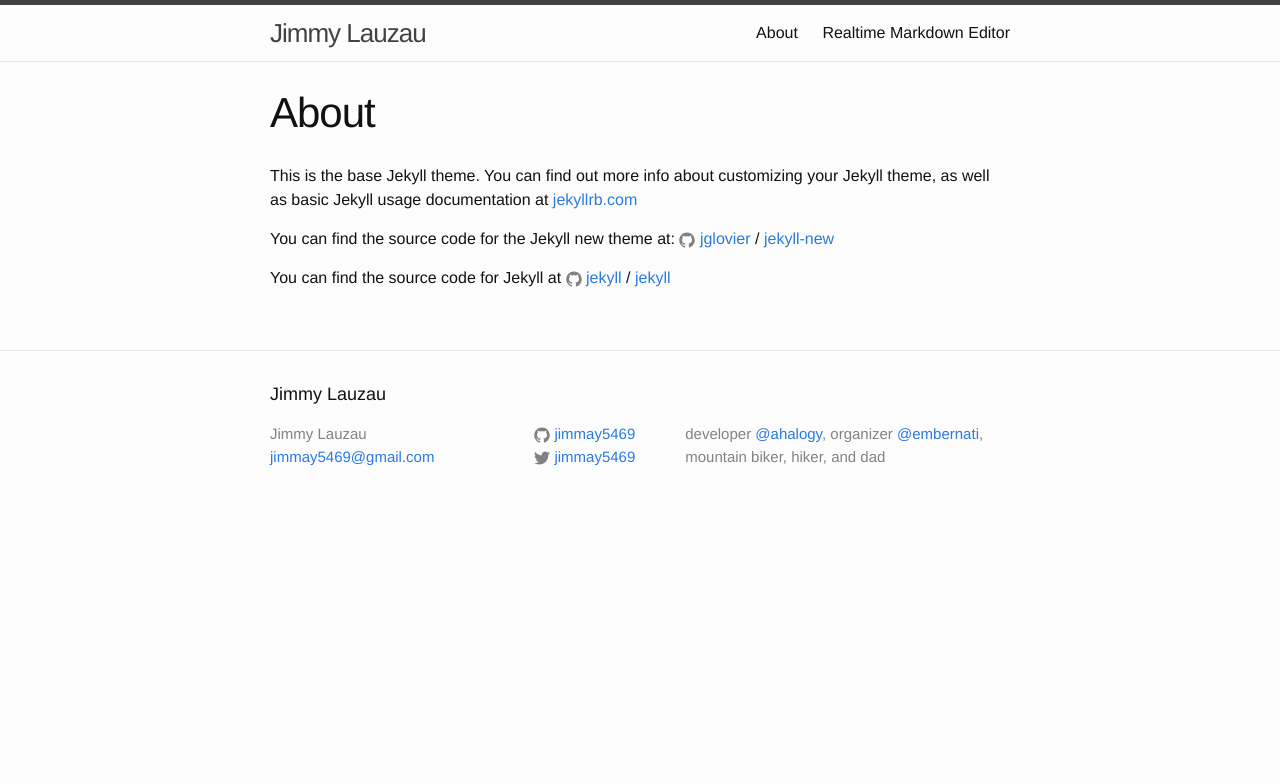
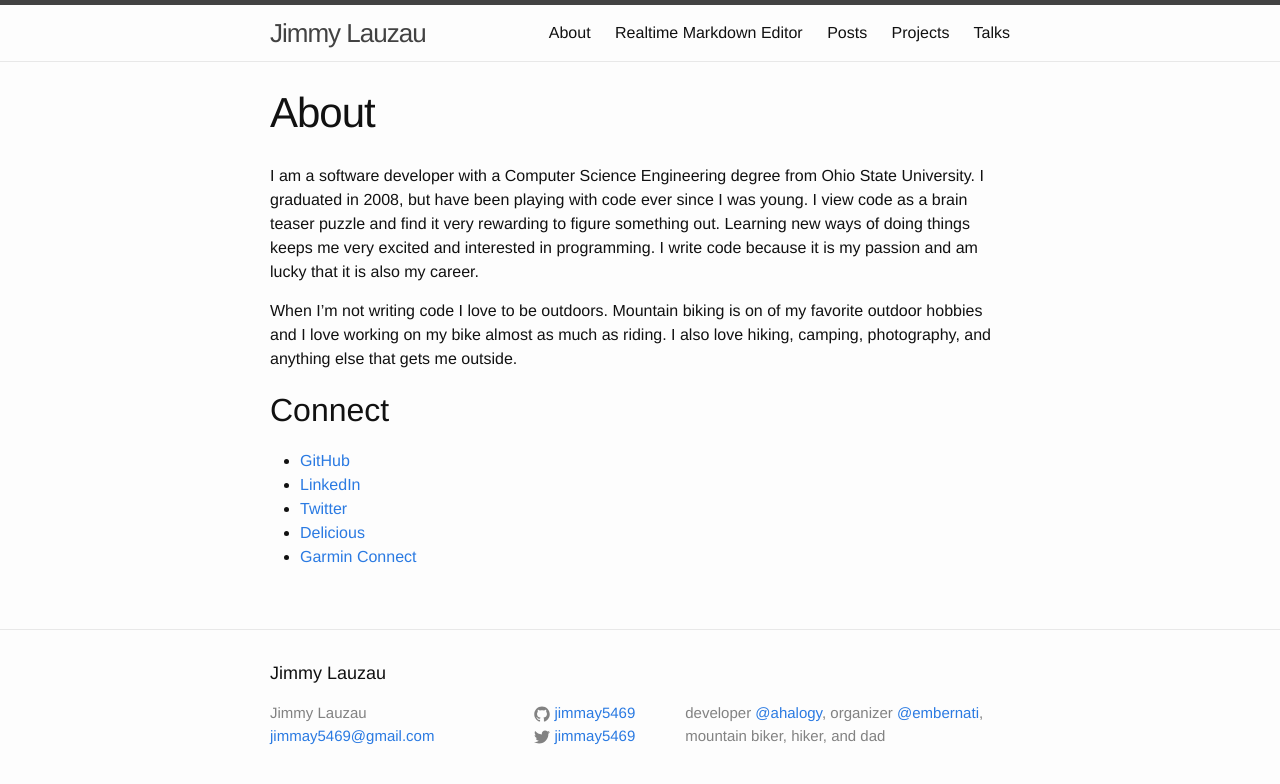
Before and after one commit to jimmay5469/jimmay5469.github.io, a Jekyll site: the page built from about.md, in a window 1280 px wide. Shown: the top 784 px of the page. Built offline with Jekyll 4.4.1, drawn with Linux system fonts in a browser that asks for light colours.

Commit message:
Add pages

```diff
--- a/about.md
+++ b/about.md
@@ -4,12 +4,14 @@ title: About
 permalink: /about/
 ---
 
-This is the base Jekyll theme. You can find out more info about customizing your Jekyll theme, as well as basic Jekyll usage documentation at [jekyllrb.com](http://jekyllrb.com/)
+I am a software developer with a Computer Science Engineering degree from Ohio State University. I graduated in 2008, but have been playing with code ever since I was young. I view code as a brain teaser puzzle and find it very rewarding to figure something out. Learning new ways of doing things keeps me very excited and interested in programming. I write code because it is my passion and am lucky that it is also my career.
 
-You can find the source code for the Jekyll new theme at:
-{% include icon-github.html username="jglovier" %} /
-[jekyll-new](https://github.com/jglovier/jekyll-new)
+When I'm not writing code I love to be outdoors. Mountain biking is on of my favorite outdoor hobbies and I love working on my bike almost as much as riding. I also love hiking, camping, photography, and anything else that gets me outside.
 
-You can find the source code for Jekyll at
-{% include icon-github.html username="jekyll" %} /
-[jekyll](https://github.com/jekyll/jekyll)
+## Connect
+
+- [GitHub](https://github.com/jimmay5469)
+- [LinkedIn](http://www.linkedin.com/in/jimmylauzau)
+- [Twitter](https://twitter.com/jimmay5469)
+- [Delicious](https://delicious.com/jimmay5469)
+- [Garmin Connect](http://connect.garmin.com/profile/jimmay5469)
--- a/index.html
+++ b/index.html
@@ -1,5 +1,6 @@
 ---
 layout: default
+title: Posts
 ---
 
 <div class="home">
```
Also changed, not shown: projects.md (added, +17 -0 lines), talks.md (added, +9 -0 lines).
